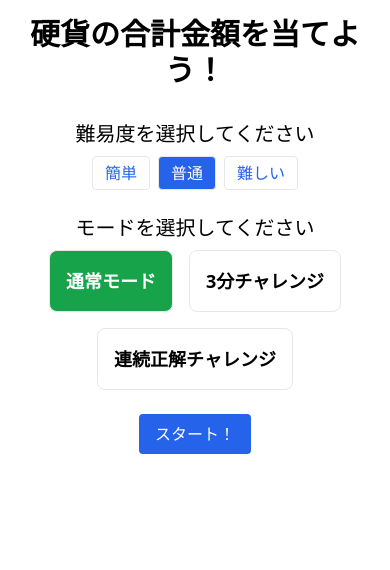
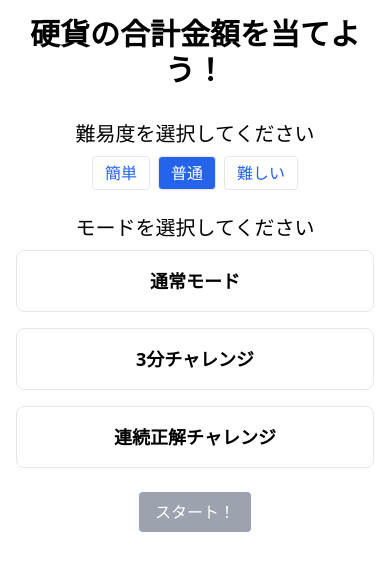
Before and after one commit to kemickoko/coin-game, a React (Vite) app: page / in a window 390 px wide. Shown: the top 570 px of the page. Built offline with nearby package versions, Linux system fonts and the light colour scheme.

Commit message:
不具合修正

```diff
--- a/src/App.tsx
+++ b/src/App.tsx
@@ -9,18 +9,17 @@ import { type ChallengeMode } from '@/components/ModeSelector';
 
 export const App = () => {
   const [difficulty, setDifficulty] = useState<Difficulty>('normal');
-  const [mode, setMode] = useState<ChallengeMode>('normal');
+  const [mode, setMode] = useState<ChallengeMode | undefined>(undefined);
   const [started, setStarted] = useState(false);
 
   const handleStart = () => {
-      if (mode !== 'none') {
+      if (mode) {
         setStarted(true);
       }
     };
 
     const handleBackToHome = () => {
       setStarted(false);
-      setMode('normal'); // 必要に応じてリセット
     };
 
     if (!started) {
--- a/src/components/ModeSelector/ModeSelector.tsx
+++ b/src/components/ModeSelector/ModeSelector.tsx
@@ -7,9 +7,8 @@ export const ModeSelector: React.FC<ModeSelectorProps> = ({
   onSelect,
 }) => {
   return (
-    <div className="flex justify-center gap-4 mb-6 flex-wrap">
+    <div className="flex flex-col sm:flex-row justify-center gap-4 mb-6 flex-wrap">
       {options
-        .filter(({ id }) => id !== 'none')
         .map(({ id, label, color, description, icon }) => {
           const isSelected = selectedMode === id;
           return (
--- a/src/components/ModeSelector/modeConfig.ts
+++ b/src/components/ModeSelector/modeConfig.ts
@@ -1,6 +1,6 @@
 import type { ReactNode } from 'react';
 
-export type ChallengeMode = 'none' | 'normal' | 'timer' | 'streak';
+export type ChallengeMode = 'normal' | 'timer' | 'streak';
 
 export type ModeOption = {
   id: ChallengeMode;
@@ -12,12 +12,11 @@ export type ModeOption = {
 
 export type ModeSelectorProps = {
   options: ModeOption[];
-  selectedMode: ChallengeMode;
+  selectedMode?: ChallengeMode;
   onSelect: (id: ChallengeMode) => void;
 };
 
 export const MODE_CONFIG: ModeOption[] = [
-  { id: 'none', label: 'モード未選択', color: 'gray' },
   { id: 'normal', label: '通常モード', color: 'green' },
   { id: 'timer', label: '3分チャレンジ', color: 'purple' },
   { id: 'streak', label: '連続正解チャレンジ', color: 'pink' },
--- a/src/pages/Home.tsx
+++ b/src/pages/Home.tsx
@@ -4,7 +4,7 @@ import { MODE_CONFIG, type ChallengeMode } from '@/components/ModeSelector';
 
 type Props = {
   difficulty: Difficulty;
-  mode: ChallengeMode;
+  mode?: ChallengeMode;
   onDifficultyChange: (d: Difficulty) => void;
   onModeChange: (m: ChallengeMode) => void;
   onStart: () => void;
@@ -28,10 +28,10 @@ export const Home: React.FC<Props> = ({
       <ModeSelector options={MODE_CONFIG} selectedMode={mode} onSelect={onModeChange} />
 
       <button
-        disabled={mode === 'none'}
+        disabled={!mode}
         onClick={onStart}
         className={`px-4 py-2 rounded text-white ${
-          mode === 'none' ? 'bg-gray-400 cursor-not-allowed' : 'bg-blue-600 hover:bg-blue-700'
+          !mode ? 'bg-gray-400 cursor-not-allowed' : 'bg-blue-600 hover:bg-blue-700'
         }`}
       >
         スタート！
```
